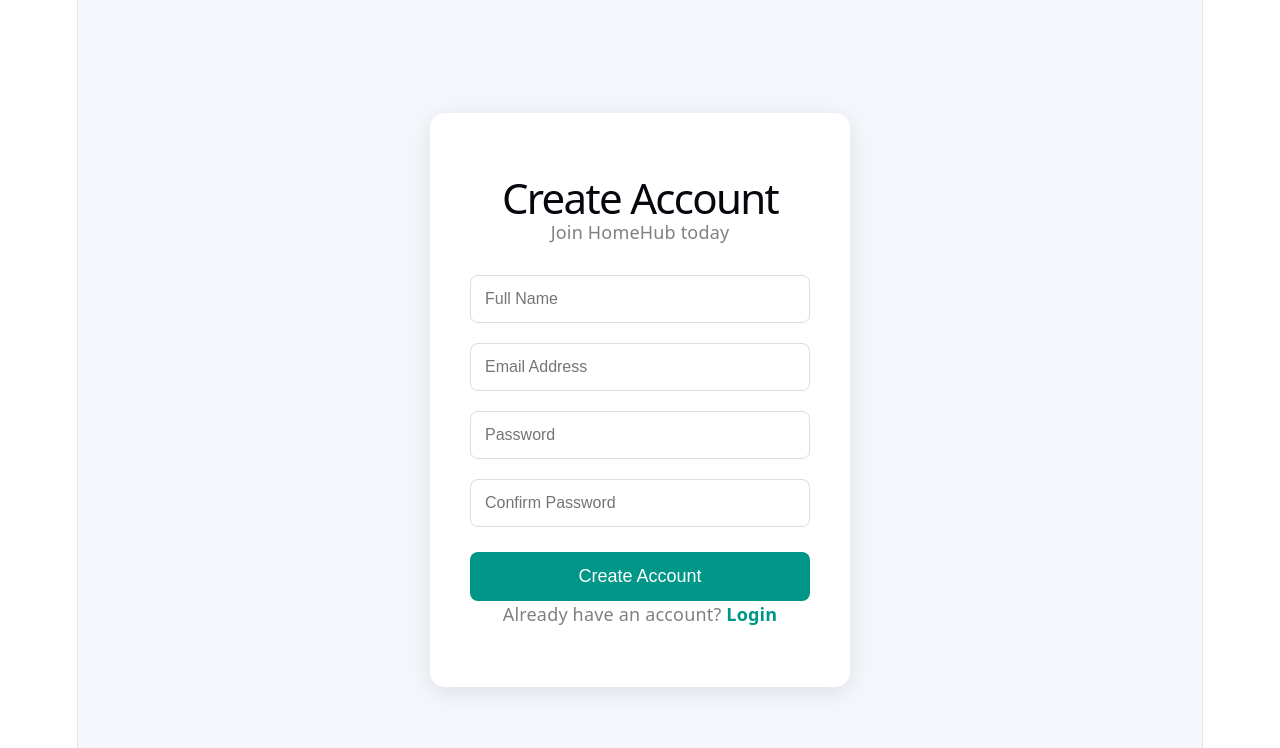
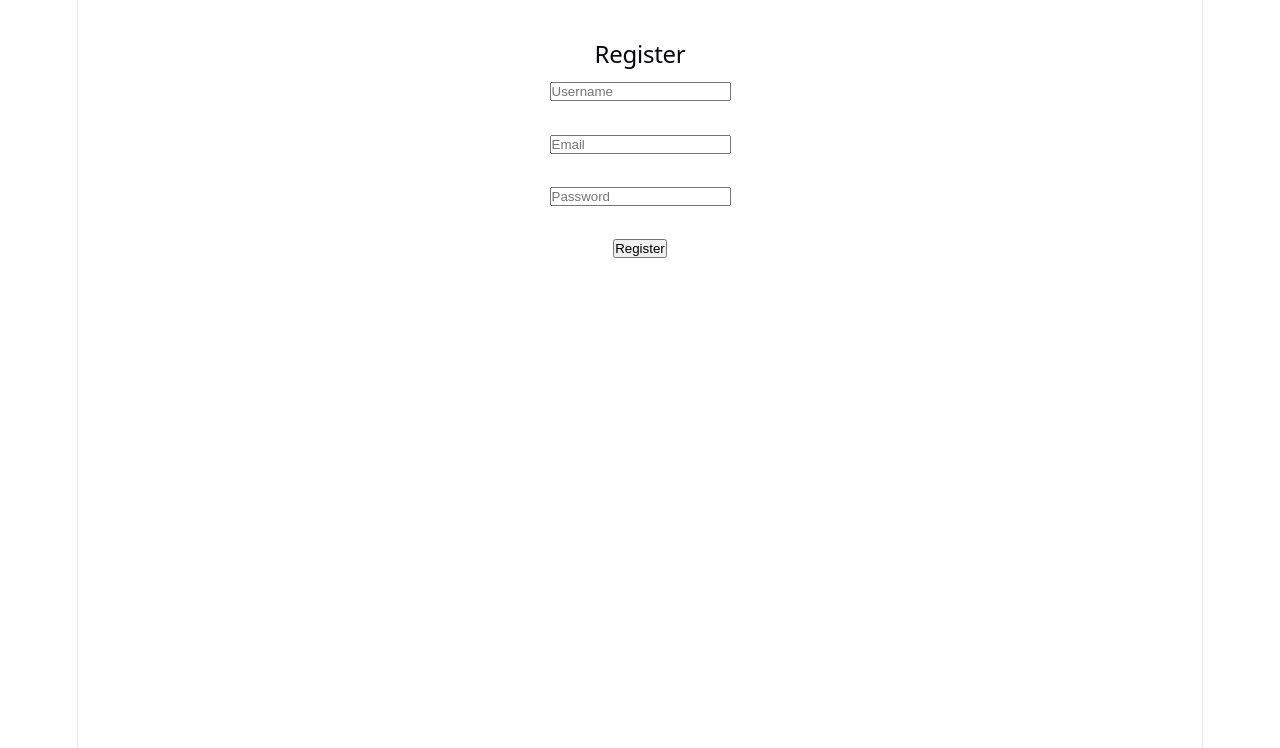
Before and after one commit to shreemadhujan1st/nobroker-frontend, a React (Vite) app: page /register in a window 1280 px wide. Shown: the top 748 px of the page. Built offline with nearby package versions, Linux system fonts and the light colour scheme.

Commit message:
Completed property listing, image upload, and login UI

```diff
--- a/package.json
+++ b/package.json
@@ -10,6 +10,7 @@
     "preview": "vite preview"
   },
   "dependencies": {
+    "axios": "^1.18.1",
     "react": "^19.2.7",
     "react-dom": "^19.2.7",
     "react-router-dom": "^7.18.1"
--- a/src/components/Login/Login.jsx
+++ b/src/components/Login/Login.jsx
@@ -1,10 +1,36 @@
 import "./Login.css";
-import { Link } from "react-router-dom";
+import { Link, useNavigate } from "react-router-dom";
+import { useState } from "react";
+import axios from "axios";
 
 function Login() {
-  const handleSubmit = (e) => {
+  const navigate = useNavigate();
+
+  const [email, setEmail] = useState("");
+  const [password, setPassword] = useState("");
+
+  const handleSubmit = async (e) => {
     e.preventDefault();
-    alert("Login button clicked!");
+
+    try {
+      const response = await axios.post(
+        "http://127.0.0.1:8000/api/token/",
+        {
+          email: email,
+          password: password,
+        }
+      );
+
+      localStorage.setItem("access", response.data.access);
+      localStorage.setItem("refresh", response.data.refresh);
+
+      alert("Login Successful!");
+
+      navigate("/");
+    } catch (error) {
+      alert("Invalid email or password!");
+      console.log(error);
+    }
   };
 
   return (
@@ -20,12 +46,16 @@ function Login() {
           <input
             type="email"
             placeholder="Email Address"
+            value={email}
+            onChange={(e) => setEmail(e.target.value)}
             required
           />
 
           <input
             type="password"
             placeholder="Password"
+            value={password}
+            onChange={(e) => setPassword(e.target.value)}
             required
           />
 
--- a/src/components/PropertyList/PropertyList.jsx
+++ b/src/components/PropertyList/PropertyList.jsx
@@ -1,18 +1,38 @@
+import { useEffect, useState } from "react";
 import "./PropertyList.css";
 import PropertyCard from "../PropertyCard/PropertyCard";
-import properties from "../../data/properties";
+import api from "../../services/api";
 
 function PropertyList() {
+  const [properties, setProperties] = useState([]);
+
+  useEffect(() => {
+    const fetchProperties = async () => {
+      try {
+        const response = await api.get("properties/");
+
+        // Handles both paginated and non-paginated responses
+        if (response.data.results) {
+          setProperties(response.data.results);
+        } else {
+          setProperties(response.data);
+        }
+      } catch (error) {
+        console.error("Error fetching properties:", error);
+      }
+    };
+
+    fetchProperties();
+  }, []);
+
   return (
     <div className="property-list">
-
       {properties.map((property) => (
         <PropertyCard
           key={property.id}
           property={property}
         />
       ))}
-
     </div>
   );
 }
--- a/src/pages/Register.jsx
+++ b/src/pages/Register.jsx
@@ -1,7 +1,79 @@
-import Register from "../components/Register/Register";
+import { useState } from "react";
+import api from "../services/api";
 
-function RegisterPage() {
-  return <Register />;
+function Register() {
+  const [form, setForm] = useState({
+    username: "",
+    email: "",
+    password: "",
+  });
+
+  const handleChange = (e) => {
+    setForm({
+      ...form,
+      [e.target.name]: e.target.value,
+    });
+  };
+
+  const handleSubmit = async (e) => {
+    e.preventDefault();
+
+    try {
+      const response = await api.post("users/register/", form);
+
+      alert("Registration Successful!");
+      console.log(response.data);
+
+      setForm({
+        username: "",
+        email: "",
+        password: "",
+      });
+    } catch (error) {
+      console.log(error.response?.data);
+      alert("Registration Failed!");
+    }
+  };
+
+  return (
+    <div style={{ width: "400px", margin: "40px auto" }}>
+      <h2>Register</h2>
+
+      <form onSubmit={handleSubmit}>
+        <input
+          type="text"
+          name="username"
+          placeholder="Username"
+          value={form.username}
+          onChange={handleChange}
+          required
+        />
+        <br /><br />
+
+        <input
+          type="email"
+          name="email"
+          placeholder="Email"
+          value={form.email}
+          onChange={handleChange}
+          required
+        />
+        <br /><br />
+
+        <input
+          type="password"
+          name="password"
+          placeholder="Password"
+          value={form.password}
+          onChange={handleChange}
+          required
+        />
+        <br /><br />
+
+        <button type="submit">Register</button>
+      </form>
+    </div>
+  );
 }
 
-export default RegisterPage;
+export default Register;
--- /dev/null
+++ b/src/services/api.js
@@ -0,0 +1,10 @@
+import axios from "axios";
+
+const api = axios.create({
+  baseURL: "http://127.0.0.1:8000/api/",
+  headers: {
+    "Content-Type": "application/json",
+  },
+});
+
+export default api;
```
Also changed, not shown: 1 other file (tests, documents, lock files or other folders).
